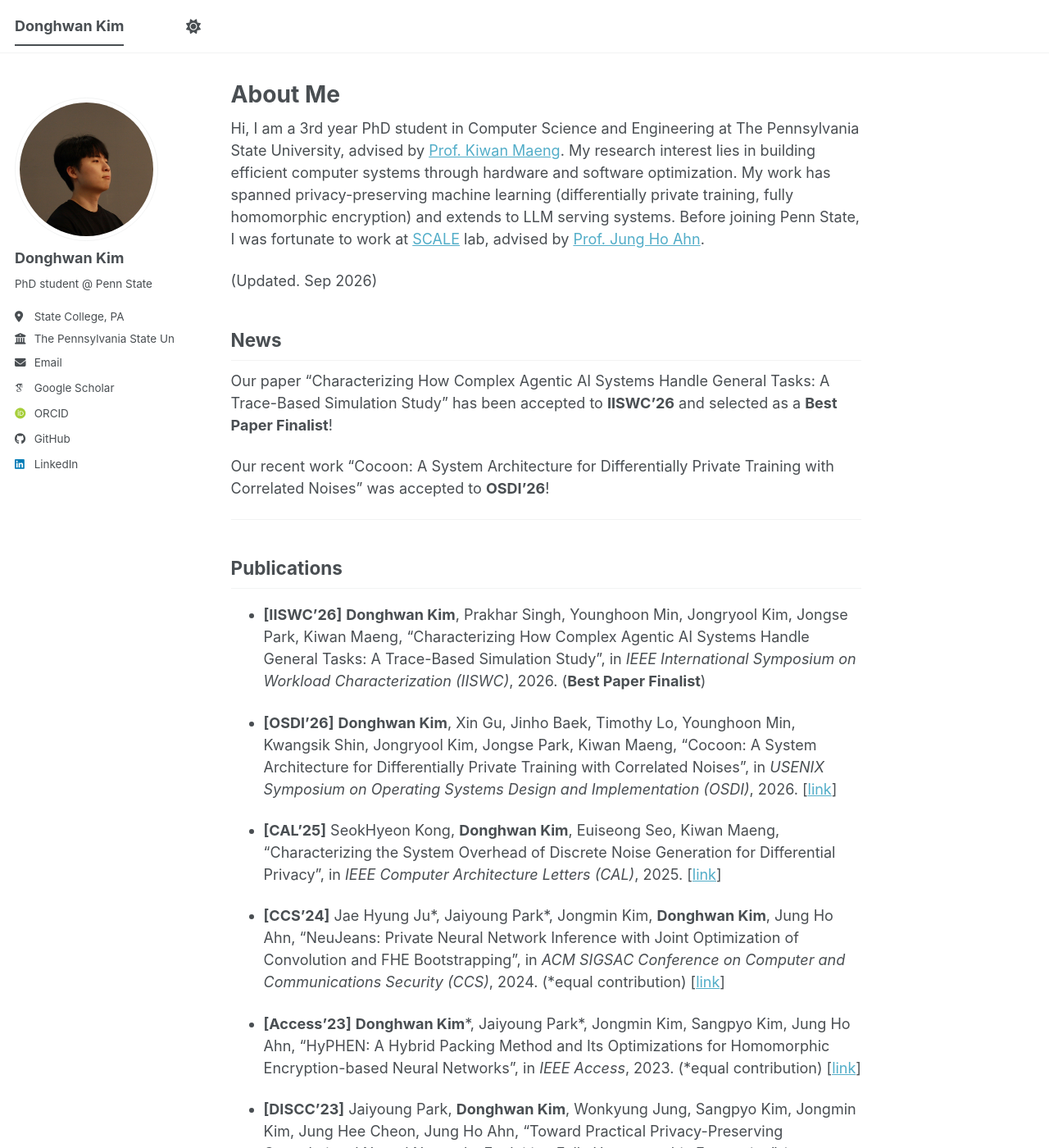
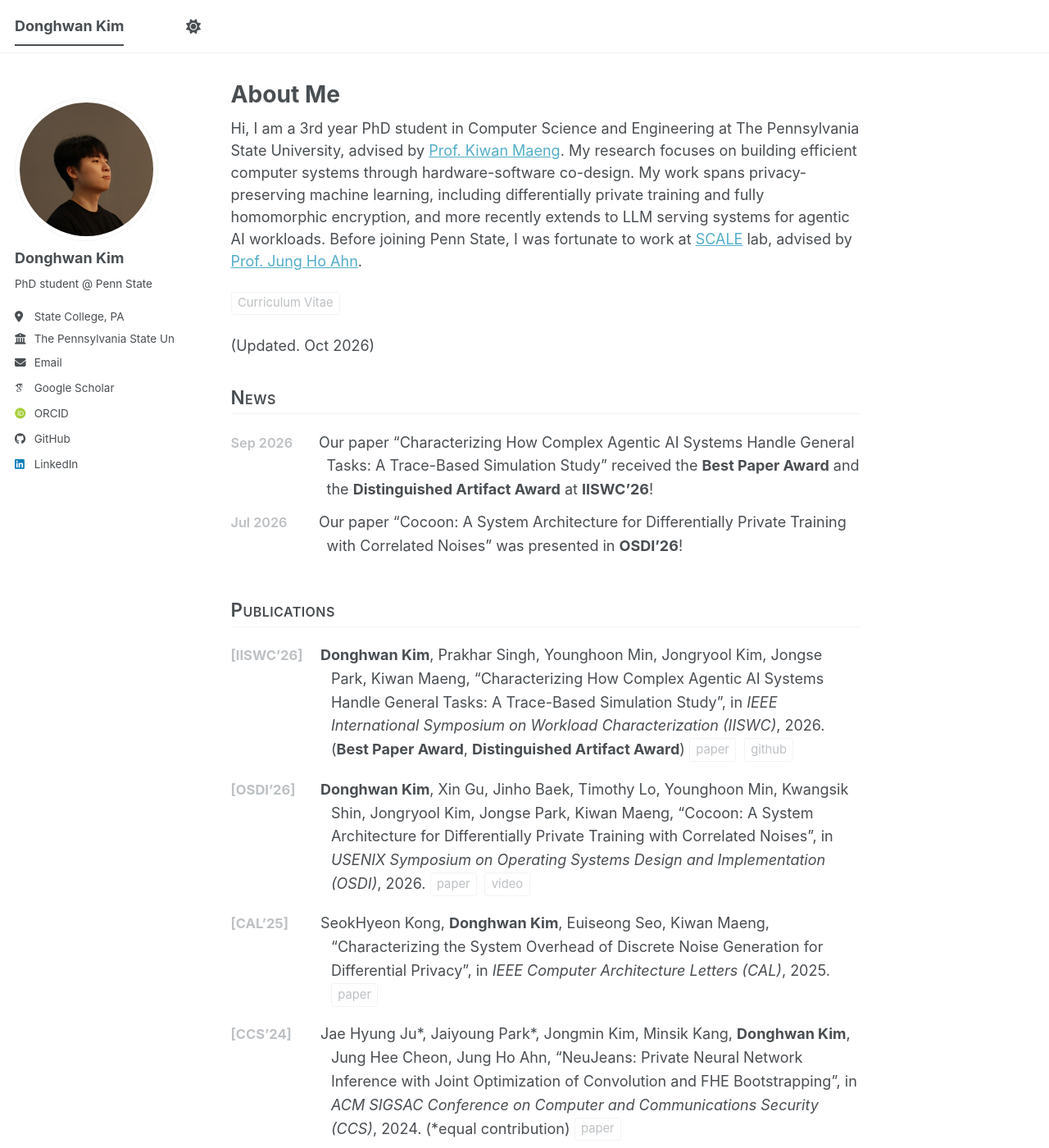
Before and after one commit to heyday98/heyday98.github.io, a Jekyll site: the page built from _pages/about.md, in a window 1280 px wide and 1400 px high. Shown: the whole window at 82% size. Built offline with Jekyll 4.4.1, drawn with Linux system fonts in a browser that asks for light colours; some web fonts are replaced; a script bundle is joined from its source files by our own code; library files that are not in the unit come from our copies; some of the changed text lies outside the part shown.

Commit message:
Update site: LaTeX CV, homepage restyle, Oct 2026 content

```diff
--- a/_config.yml
+++ b/_config.yml
@@ -166,6 +166,7 @@ include:
   - _pages
   - files
 exclude:
+  - cv
   - "*.sublime-project"
   - "*.sublime-workspace"
   - .asset-cache
--- a/_pages/about.md
+++ b/_pages/about.md
@@ -7,36 +7,42 @@ redirect_from:
   - /about.html
 ---
 
-Hi, I am a 3rd year PhD student in Computer Science and Engineering at The Pennsylvania State University, advised by [Prof. Kiwan Maeng](https://kiwanmaeng.com/). My research interest lies in building efficient computer systems through hardware and software optimization. My work has spanned privacy-preserving machine learning (differentially private training, fully homomorphic encryption) and extends to LLM serving systems. Before joining Penn State, I was fortunate to work at [SCALE](https://scale.snu.ac.kr/) lab, advised by [Prof. Jung Ho Ahn](https://geniajh.github.io/).
+Hi, I am a 3rd year PhD student in Computer Science and Engineering at The Pennsylvania State University, advised by [Prof. Kiwan Maeng](https://kiwanmaeng.com/). My research focuses on building efficient computer systems through hardware-software co-design. My work spans privacy-preserving machine learning, including differentially private training and fully homomorphic encryption, and more recently extends to LLM serving systems for agentic AI workloads. Before joining Penn State, I was fortunate to work at [SCALE](https://scale.snu.ac.kr/) lab, advised by [Prof. Jung Ho Ahn](https://geniajh.github.io/).
 
-(Updated. Sep 2026)
+<a class="pill" href="/files/CV_donghwan_kim.pdf">Curriculum Vitae</a>
+
+(Updated. Oct 2026)
 
 ## News
 
-Our paper "Characterizing How Complex Agentic AI Systems Handle General Tasks: A Trace-Based Simulation Study" has been accepted to **IISWC'26** and selected as a **Best Paper Finalist**!
+<div class="news" markdown="1">
 
-Our recent work "Cocoon: A System Architecture for Differentially Private Training with Correlated Noises" was accepted to **OSDI'26**!
+- **Sep 2026** &nbsp;Our paper "Characterizing How Complex Agentic AI Systems Handle General Tasks: A Trace-Based Simulation Study" received the **Best Paper Award** and the **Distinguished Artifact Award** at **IISWC'26**!
+- **Jul 2026** &nbsp;Our paper "Cocoon: A System Architecture for Differentially Private Training with Correlated Noises" was presented in **OSDI'26**!
 
----
+</div>
 
 ## Publications
 
-- **[IISWC'26]** **Donghwan Kim**, Prakhar Singh, Younghoon Min, Jongryool Kim, Jongse Park, Kiwan Maeng, "Characterizing How Complex Agentic AI Systems Handle General Tasks: A Trace-Based Simulation Study", in *IEEE International Symposium on Workload Characterization (IISWC)*, 2026. (**Best Paper Finalist**)
+<div class="pub-list" markdown="1">
+
+- **[IISWC'26]** **Donghwan Kim**, Prakhar Singh, Younghoon Min, Jongryool Kim, Jongse Park, Kiwan Maeng, "Characterizing How Complex Agentic AI Systems Handle General Tasks: A Trace-Based Simulation Study", in *IEEE International Symposium on Workload Characterization (IISWC)*, 2026. (**Best Paper Award**, **Distinguished Artifact Award**) [paper](https://arxiv.org/abs/2606.01725) [github](https://github.com/psu-paws/Vidur-Agent/tree/main)
 
 - **[OSDI'26]** **Donghwan Kim**, Xin Gu, Jinho Baek, Timothy Lo, Younghoon Min, Kwangsik Shin, Jongryool Kim, Jongse Park, Kiwan Maeng, "Cocoon: A System Architecture for Differentially Private Training with Correlated Noises", in *USENIX Symposium on Operating Systems Design and Implementation (OSDI)*, 2026.
-\[[link](https://www.usenix.org/conference/osdi26/presentation/kim-donghwan)\]
+[paper](https://www.usenix.org/conference/osdi26/presentation/kim-donghwan)
+[video](https://www.youtube.com/watch?v=trUKq8q8s94&source_ve_path=MjM4NTE&embeds_referring_euri=https%3A%2F%2Fwww.usenix.org%2F)
 
-- **[CAL'25]** SeokHyeon Kong, **Donghwan Kim**, Euiseong Seo, Kiwan Maeng, "Characterizing the System Overhead of Discrete Noise Generation for Differential Privacy", in *IEEE Computer Architecture Letters (CAL)*, 2025. \[[link](https://ieeexplore.ieee.org/document/11223060)\]
+- **[CAL'25]** SeokHyeon Kong, **Donghwan Kim**, Euiseong Seo, Kiwan Maeng, "Characterizing the System Overhead of Discrete Noise Generation for Differential Privacy", in *IEEE Computer Architecture Letters (CAL)*, 2025. [paper](https://ieeexplore.ieee.org/document/11223060)
 
-- **[CCS'24]** Jae Hyung Ju\*, Jaiyoung Park\*, Jongmin Kim, **Donghwan Kim**, Jung Ho Ahn, "NeuJeans: Private Neural Network Inference with Joint Optimization of Convolution and FHE Bootstrapping", in *ACM SIGSAC Conference on Computer and Communications Security (CCS)*, 2024. (\*equal contribution) \[[link](https://arxiv.org/pdf/2312.04356)\]
+- **[CCS'24]** Jae Hyung Ju\*, Jaiyoung Park\*, Jongmin Kim, Minsik Kang, **Donghwan Kim**, Jung Hee Cheon, Jung Ho Ahn, "NeuJeans: Private Neural Network Inference with Joint Optimization of Convolution and FHE Bootstrapping", in *ACM SIGSAC Conference on Computer and Communications Security (CCS)*, 2024. (\*equal contribution) [paper](https://dl.acm.org/doi/10.1145/3658644.3690375)
 
-- **[Access'23]** **Donghwan Kim**\*, Jaiyoung Park\*, Jongmin Kim, Sangpyo Kim, Jung Ho Ahn, "HyPHEN: A Hybrid Packing Method and Its Optimizations for Homomorphic Encryption-based Neural Networks", in *IEEE Access*, 2023. (\*equal contribution) \[[link](https://arxiv.org/pdf/2302.02407)\]
+- **[Access'23]** **Donghwan Kim**\*, Jaiyoung Park\*, Jongmin Kim, Sangpyo Kim, Jung Ho Ahn, "HyPHEN: A Hybrid Packing Method and Its Optimizations for Homomorphic Encryption-based Neural Networks", in *IEEE Access*, 2023. (\*equal contribution) [paper](https://ieeexplore.ieee.org/document/10376063)
 
-- **[DISCC'23]** Jaiyoung Park, **Donghwan Kim**, Wonkyung Jung, Sangpyo Kim, Jongmin Kim, Jung Hee Cheon, Jung Ho Ahn, "Toward Practical Privacy-Preserving Convolutional Neural Networks Exploiting Fully Homomorphic Encryption", in *Workshop on Data Integrity and Secure Cloud Computing (DISCC)*, 2023.  \[[link](https://arxiv.org/pdf/2310.16530)\]
+- **[DISCC'23]** Jaiyoung Park, **Donghwan Kim**, Wonkyung Jung, Sangpyo Kim, Jongmin Kim, Jung Hee Cheon, Jung Ho Ahn, "Toward Practical Privacy-Preserving Convolutional Neural Networks Exploiting Fully Homomorphic Encryption", in *Workshop on Data Integrity and Secure Cloud Computing (DISCC)*, 2023.  [paper](https://arxiv.org/abs/2310.16530)
 
-- **[ISCA'23]** Jongmin Kim, Sangpyo Kim, Jaewan Choi, Jaiyoung Park, **Donghwan Kim**, Jung Ho Ahn, "SHARP: A Short-Word Hierarchical Accelerator for Robust and Practical Fully Homomorphic Encryption", in *International Symposium on Computer Architecture (ISCA)*, 2023. \[[link](https://dl.acm.org/doi/10.1145/3579371.3589053)\]
+- **[ISCA'23]** Jongmin Kim, Sangpyo Kim, Jaewan Choi, Jaiyoung Park, **Donghwan Kim**, Jung Ho Ahn, "SHARP: A Short-Word Hierarchical Accelerator for Robust and Practical Fully Homomorphic Encryption", in *International Symposium on Computer Architecture (ISCA)*, 2023. [paper](https://dl.acm.org/doi/10.1145/3579371.3589053)
 
----
+</div>
 
 ## Education
 
@@ -51,21 +57,15 @@ Our recent work "Cocoon: A System Architecture for Differentially Private Traini
 **Seoul National University (SNU)**, Seoul, Korea — *Mar 2016 – Feb 2022*
 - Bachelor of Science in Electrical and Computer Engineering (\*2-years leave due to military service)
 
----
-
 ## Work Experience
 
 **LLM Serving System Research Intern** – SK Hynix America, San Jose, CA — *May 2026 – Aug 2026*
 
 
----
-
 ## Tutorials
 
 - "CrypTorch: Easy-to-use and Efficient PyTorch-based Compiler Infrastructure for Machine Learning with MPC", *ASPLOS 2026 Tutorial*
-\[[link](https://sites.google.com/view/cryptorch-asplos-2026-tutorial)\]
-
----
+<a class="pill" href="https://sites.google.com/view/cryptorch-asplos-2026-tutorial">website</a>
 
 ## Teaching Experience
 
--- /dev/null
+++ b/_sass/_custom.scss
@@ -0,0 +1,158 @@
+/* ==========================================================================
+   CUSTOM OVERRIDES
+
+   Everything here is additive on top of the Academic Pages theme. It is the
+   last import in assets/css/main.scss, so it wins on specificity ties.
+
+   Colors come from the theme's --global-* custom properties, which are
+   redefined under html[data-theme="dark"], so all of this follows the
+   light/dark toggle without needing its own dark rules.
+
+   To revert the whole design pass: drop the "custom" line from main.scss.
+   ========================================================================== */
+
+/* --------------------------------------------------------------------------
+   Pill links
+
+   Pointers to a paper, repo, video or the CV are navigation, not prose, so
+   they read better as small outlined chips than as underlined body links.
+   -------------------------------------------------------------------------- */
+@mixin pill {
+  display: inline-block;
+  margin-right: 0.3em;
+  padding: 0.05em 0.5em;
+  border: 1px solid var(--global-border-color);
+  border-radius: 3px;
+  color: var(--global-text-color-light);
+  font-size: 0.82em;
+  line-height: 1.7;
+  text-decoration: none;
+  text-indent: 0;
+  vertical-align: 0.08em;
+  transition: color 0.15s ease, border-color 0.15s ease;
+
+  &:hover,
+  &:focus {
+    border-color: var(--global-link-color);
+    color: var(--global-link-color);
+    text-decoration: none;
+  }
+}
+
+.page__content a.pill {
+  @include pill;
+}
+
+/* --------------------------------------------------------------------------
+   Section headings
+
+   The CV uses one separation device per section -- small caps over a hairline.
+   The page previously used an <h2> *and* a <hr>, which reads as doubled-up.
+   Styling the heading itself lets the "---" rules come out of the markdown.
+   -------------------------------------------------------------------------- */
+.page__content {
+  h2 {
+    margin-top: 2.2em;
+    margin-bottom: 0.9em;
+    padding-bottom: 0.3em;
+    border-bottom: 1px solid var(--global-border-color);
+    font-variant: small-caps;
+    font-weight: 600;
+    letter-spacing: 0.02em;
+  }
+
+  /* First heading on the page does not need the big top gap. */
+  h2:first-of-type {
+    margin-top: 1.6em;
+  }
+}
+
+/* --------------------------------------------------------------------------
+   Hanging lists (News, Publications)
+
+   The leading label -- a date, or a [VENUE'YY] tag -- sits in a fixed left
+   column and the entry body hangs beside it, so every entry starts on the
+   same margin. That is the structure the CV uses, and it is what makes a long
+   list scannable. The negative text-indent pulls the first line back under
+   the padding, and the inline-block label spans the gap.
+
+   Note the doubled selectors below. Kramdown emits a "tight" list
+   (<li><strong>) when the source has no blank lines between items, and a
+   "loose" one (<li><p><strong>) when it does. Both shapes have to be matched
+   or the alignment silently does nothing.
+   -------------------------------------------------------------------------- */
+@mixin hanging-list($indent, $label-width, $gap) {
+  ul {
+    list-style: none;
+    margin: 0;
+    padding: 0;
+  }
+
+  li {
+    margin-bottom: $gap;
+    padding-left: $indent;
+    text-indent: -$indent;
+    line-height: 1.6;
+
+    /* Loose lists wrap content in <p>; drop its margins so $gap governs. */
+    > p {
+      margin: 0;
+    }
+  }
+
+  li > strong:first-child,
+  li > p:first-child > strong:first-child {
+    display: inline-block;
+    width: $label-width;
+    text-indent: 0;
+    color: var(--global-text-color-light);
+  }
+}
+
+.news {
+  @include hanging-list(6.5em, 6em, 0.6em);
+
+  li > strong:first-child,
+  li > p:first-child > strong:first-child {
+    font-weight: 600;
+    font-size: 0.9em;
+  }
+}
+
+.pub-list {
+  @include hanging-list(6.8em, 6.3em, 1.1em);
+
+  li > strong:first-child,
+  li > p:first-child > strong:first-child {
+    font-weight: 700;
+    font-size: 0.92em;
+  }
+
+  /* Links in this list are paper/code/video pointers, not prose links. */
+  a {
+    @include pill;
+  }
+}
+
+/* --------------------------------------------------------------------------
+   Narrow screens
+
+   The hanging indent costs too much width on a phone, so the tag/date moves
+   onto its own line and the body returns to the left margin.
+   -------------------------------------------------------------------------- */
+@media screen and (max-width: 37.5em) {
+  .news,
+  .pub-list {
+    li {
+      padding-left: 0;
+      text-indent: 0;
+    }
+
+    li > strong:first-child,
+    li > p:first-child > strong:first-child {
+      display: block;
+      width: auto;
+      margin-bottom: 0.15em;
+    }
+  }
+}
--- a/assets/css/main.scss
+++ b/assets/css/main.scss
@@ -39,5 +39,8 @@
 
     "vendor/font-awesome/fontawesome",
     "vendor/font-awesome/solid",
-    "vendor/font-awesome/brands"
+    "vendor/font-awesome/brands",
+
+    // Custom overrides -- must stay last. Remove this line to revert.
+    "custom"
 ;
```
Also changed, not shown: 4 other files.
